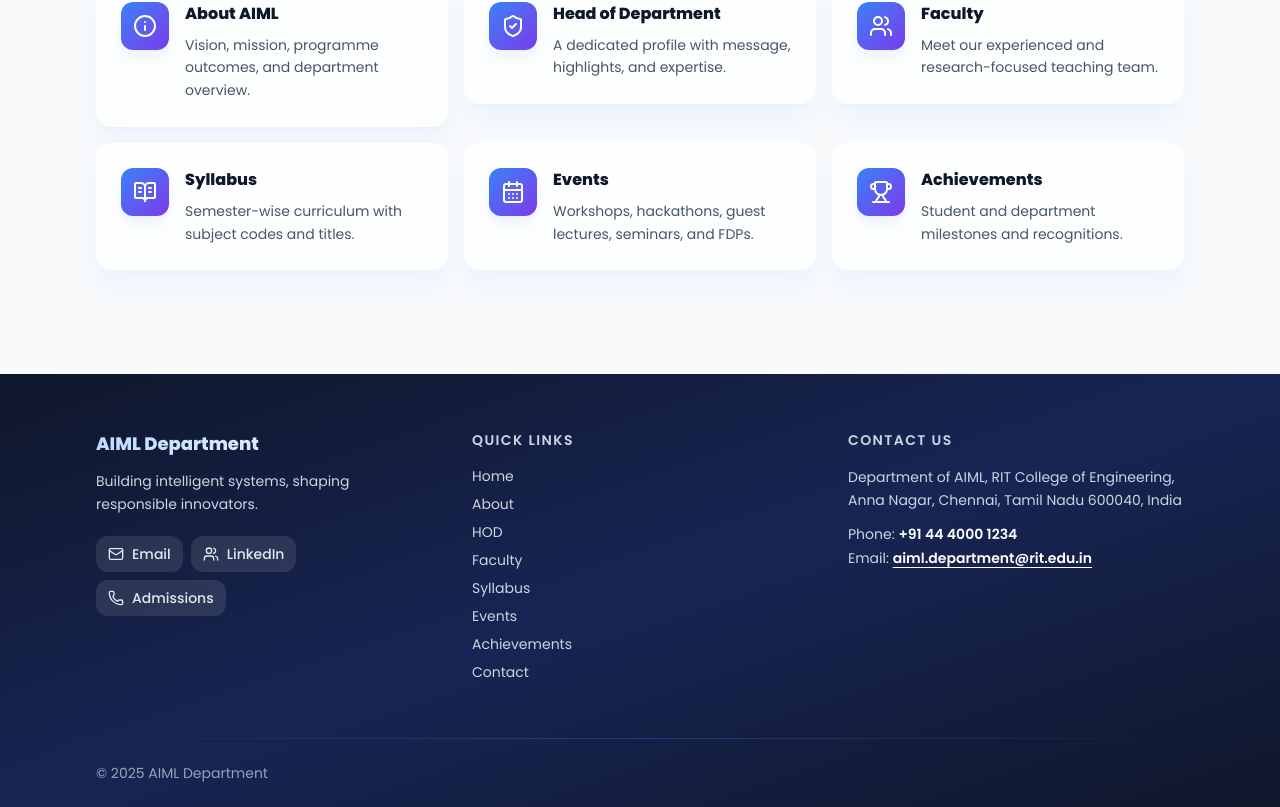
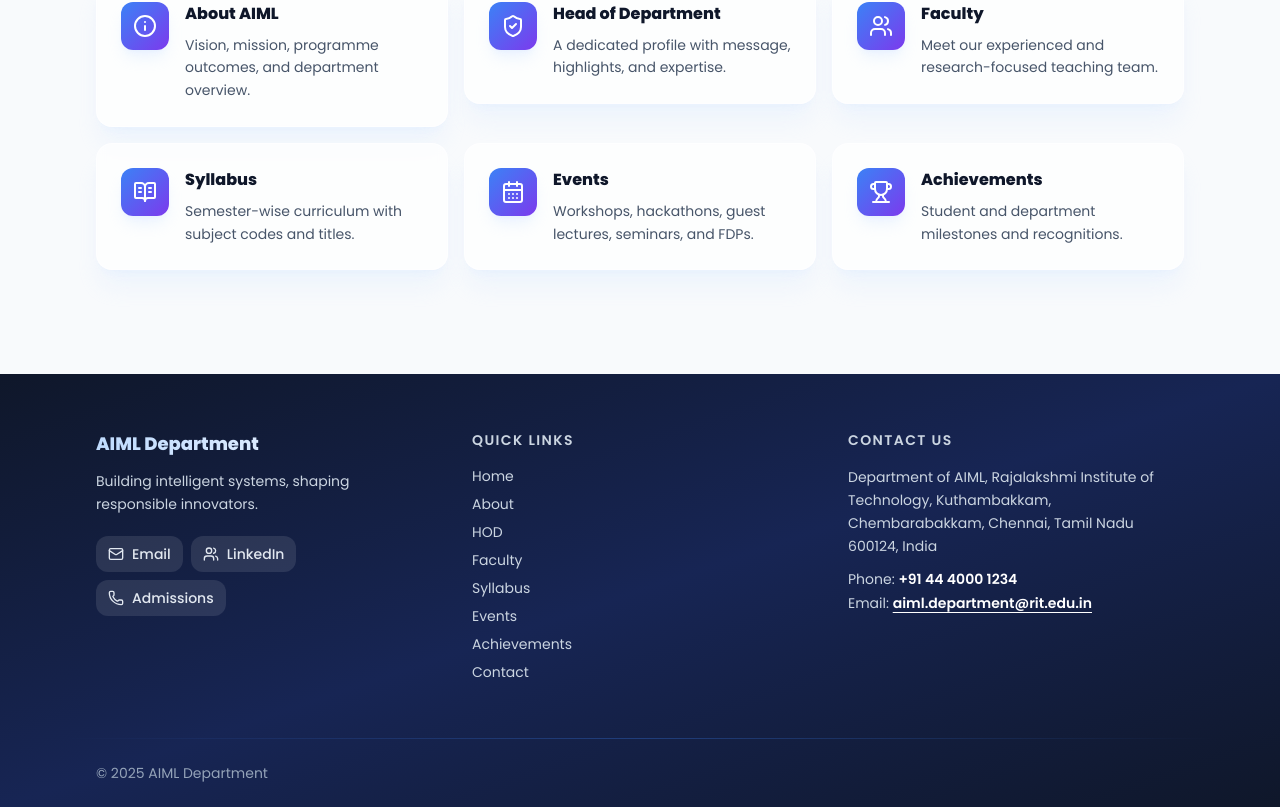
Before and after one commit to AntoJenishia/aiml-rit, a Next.js app: page / in a window 1280 px wide. Shown: the part 1079-1886 px from the top of the page. Built offline with nearby package versions, Linux system fonts and the light colour scheme.

Commit message:
Updated data

```diff
--- a/src/data/quickLinks.ts
+++ b/src/data/quickLinks.ts
@@ -117,8 +117,8 @@
   formTitle: "Send a Message",
   formSubtitle: "Share your query and we will respond at the earliest.",
   addressLines: [
-    "Department of AIML, RIT College of Engineering",
-    "Anna Nagar, Chennai, Tamil Nadu 600040",
+    "Department of AIML, Rajalakshmi Institute of Technology",
+    "Kuthambakkam, Chembarabakkam, Chennai, Tamil Nadu 600124",
     "India"
   ],
   phoneLabel: "Phone",
```
